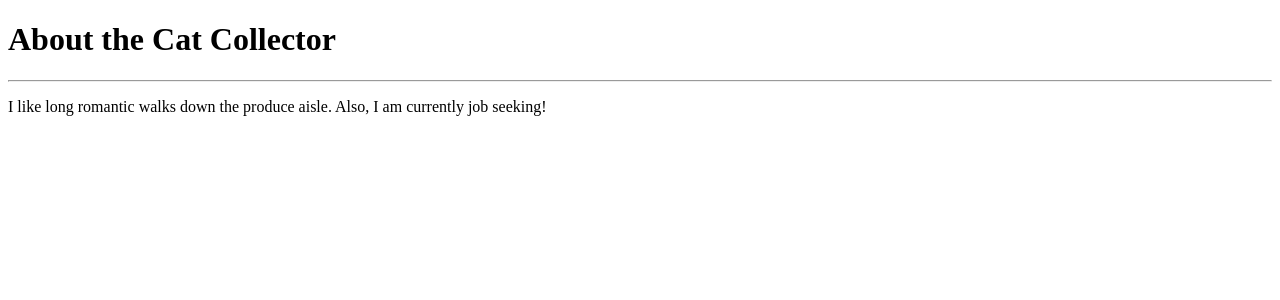
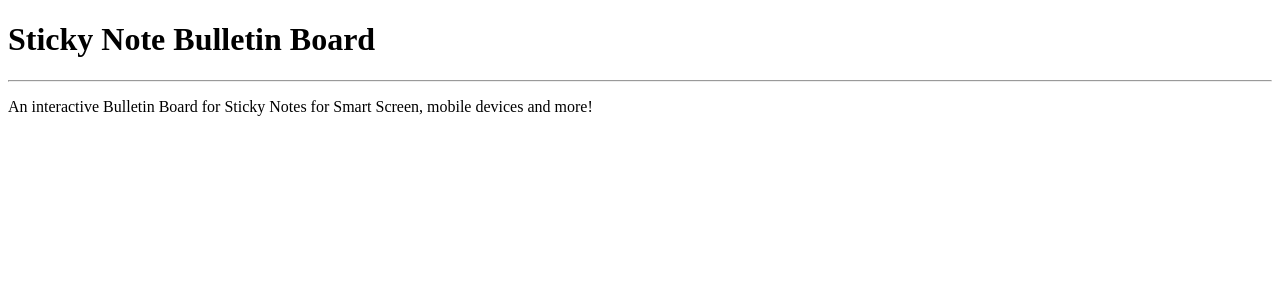
Before and after one commit to MrJanHorak/sticky-note-bulletin-board, a Django app: page /about/ in a window 1280 px wide. Shown: the part 62-362 px from the top of the page. Run offline with Django 3.2, Linux system fonts and the light colour scheme.

Commit message:
fix user based index view

```diff
--- a/main_app/templates/about.html
+++ b/main_app/templates/about.html
@@ -2,10 +2,10 @@
 
 {% block content %}
 
-<h1>About the Cat Collector</h1>
+<h1>Sticky Note Bulletin Board</h1>
 <hr />
 <p>
-  I like long romantic walks down the produce aisle. Also, I am currently job seeking!
+  An interactive Bulletin Board for Sticky Notes for Smart Screen, mobile devices and more!
 </p>
 
 {% endblock %}
--- a/main_app/templates/main_app/note_form.html
+++ b/main_app/templates/main_app/note_form.html
@@ -9,7 +9,7 @@
 {% if object %}
   <h1>Edit {{object.name}}</h1>
 {% else %}
-  <h1>Add a Cat</h1>
+  <h1>Add a Note</h1>
 {% endif %}
 <div class="page-header">
   <h1>Add a Note</h1>
--- a/main_app/templates/notes/index.html
+++ b/main_app/templates/notes/index.html
@@ -17,7 +17,7 @@
       <a href="{% url 'notes_detail' note.id %}">
         <div class="card-content">
           <div class="card-img-container">
-            note content here
+
           </div>
           <h2 class="card-title">{{ note.name }}</h2>
           <p><small>{{ note.content }}</small></p>
--- a/main_app/views.py
+++ b/main_app/views.py
@@ -17,7 +17,7 @@ def about(request):
 
 @login_required
 def notes_index(request):
-  notes = Note.objects.all()
+  notes = Note.objects.filter(user=request.user)
   return render(request, 'notes/index.html', { 'notes': notes })
 
 @login_required
@@ -46,7 +46,7 @@ def signup(request):
 
 class NoteCreate(LoginRequiredMixin, CreateView):
   model = Note
-  fields = '__all__'
+  fields = ['name','notetype','content','date', 'color']
   success_url = '/notes/'
 
   def form_valid(self, form):
```
